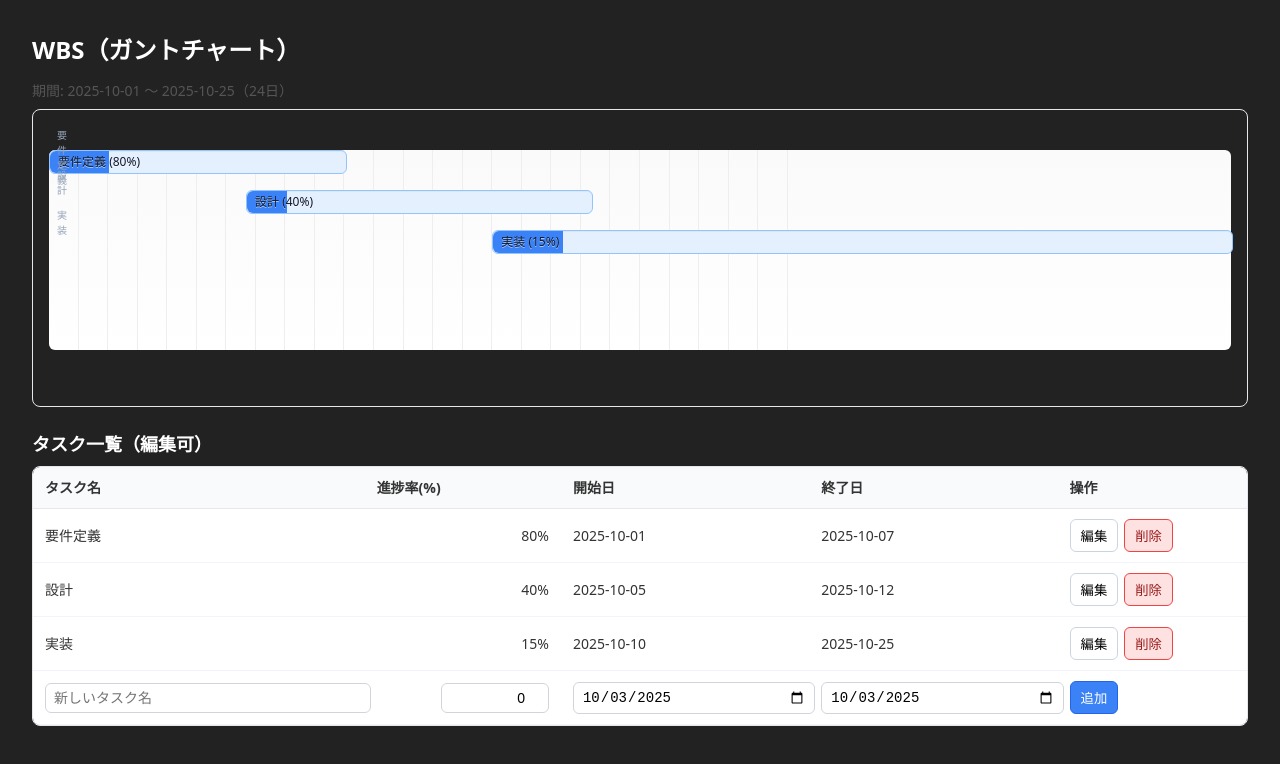
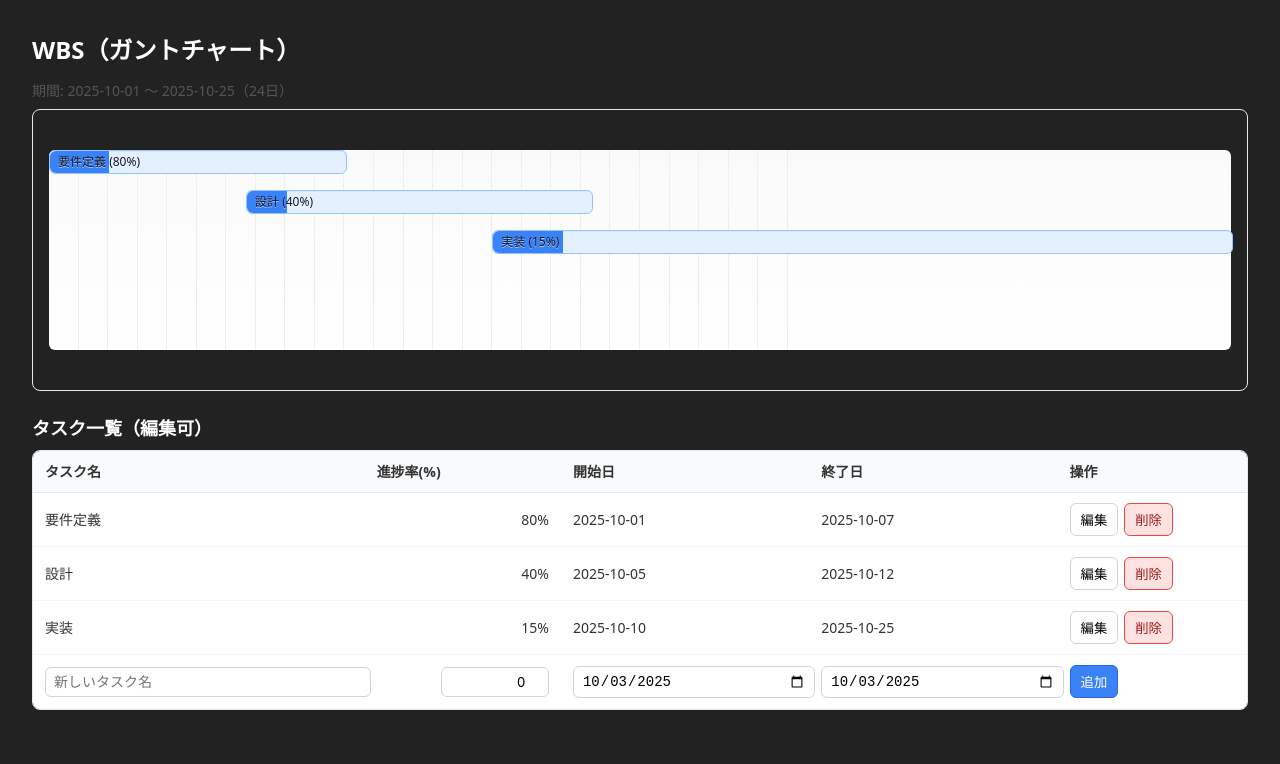
Before and after one commit to Fukushige2551/-Daily-Report, a Next.js app in the folder next/: page / in a window 1280 px wide. Shown: the top 764 px of the page. Built offline with nearby package versions, Linux system fonts and the light colour scheme.

Commit message:
fix: padding color

```diff
--- a/next/src/app/page.jsx
+++ b/next/src/app/page.jsx
@@ -127,15 +127,6 @@ export default function Page() {
             }}>
               <div style={{ ...styles.barProgress, width: `${b.progressWidth}%` }} />
               <span style={styles.barLabel}>{b.name} ({b.progress}%)</span>
-            </div>
-          ))}
-        </div>
-
-        {/* 行ラベル */}
-        <div style={styles.rowLabels}>
-          {tasks.map((t, i) => (
-            <div key={t.id} style={{ ...styles.rowLabel, top: `${i * 40}px` }}>
-              {t.name}
             </div>
           ))}
         </div>
@@ -272,10 +263,10 @@ const styles = {
     position: 'relative',
     border: '1px solid #e5e7eb',
     borderRadius: 8,
-    padding: '40px 16px 16px',
+    padding: '40px 16px',
     overflowX: 'auto',
     overflowY: 'hidden',
-    height: 200 + 40, // 行ラベル分のマージン
+    height: 200, // 行ラベル分のマージン
   },
 
   grid: {
```
